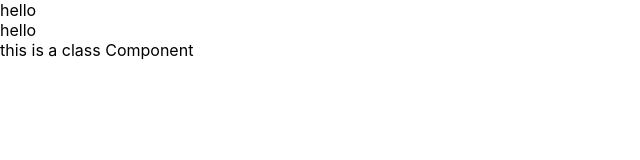
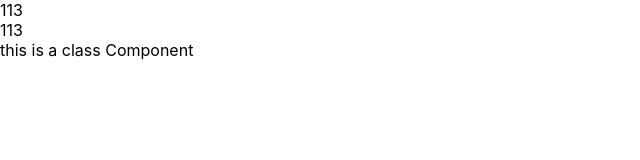
Before and after one commit to SionTianYin/react-basic, a React (Create React App) app: page / in a window 1280 px wide. Shown: the top 160 px of the page, without its empty margins (0-640 px from the left). Built offline with nearby package versions, Linux system fonts and the light colour scheme.

Commit message:
modified:   src/App.js

```diff
--- a/src/App.js
+++ b/src/App.js
@@ -97,17 +97,27 @@
 // const style2 ={
 //   color:'green',
 // }
+import { click } from "@testing-library/user-event/dist/click"
 import React from "react"
 
 function Hello () {
-  return <div>hello</div>
+  const clickHandler = (e, msg) => {
+    // e.preventDefault()
+    console.log('triggered click handler', e, msg)
+  }
+  return <div onClick={(e) => clickHandler(e, 'this is a msg')}>113</div>
 }
 
 class HelloComponent extends React.Component {
+  clickHandler = () => {
+    console.log('triggered click handler')
+  }
   render () {
-    return <div>this is a class Component</div>
+    return <div onClick={this.clickHandler}>this is a class Component</div>
   }
 }
+
+
 
 function App () {
   return (
@@ -124,3 +134,14 @@ function App () {
 }
 
 export default App
+
+// 面向对象语言中 this 表示当前对象的一个引用。
+
+// 但在 JavaScript 中 this 不是固定不变的，它会随着执行环境的改变而改变。
+
+// 在方法中，this 表示该方法所属的对象。
+// 如果单独使用，this 表示全局对象。
+// 在函数中，this 表示全局对象。
+// 在函数中，在严格模式下，this 是未定义的(undefined)。
+// 在事件中，this 表示接收事件的元素。
+// 类似 call() 和 apply() 方法可以将 this 引用到任何对象。
```
